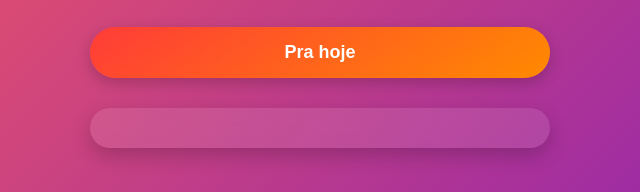
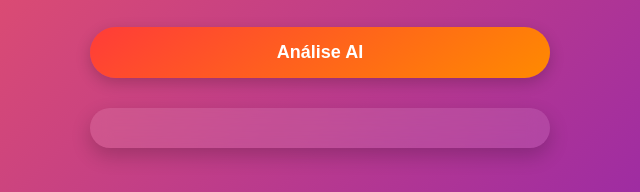
Before and after one commit to juninhosouza810/Meu-Assistente, a plain HTML site: page index.html in a window 1280 px wide. Shown: the part 193-385 px from the top of the page, 320-960 px from the left. Drawn offline with Linux system fonts and the light colour scheme.

Commit message:
Atualizar o index.html

```diff
--- a/index.html
+++ b/index.html
@@ -100,7 +100,7 @@
     <h1>📲 Meu Assistente</h1>
     <p>Seu ajudante inteligente de conteúdo viral para Instagram e TikTok!</p>
 
-    <button class="btn" onclick="buscarConteudo()">Pra hoje</button>
+    <button class="btn" onclick="buscarConteudo()">Análise AI</button>
 
     <div id="resultado" class="resultado"></div>
   </div>
```
